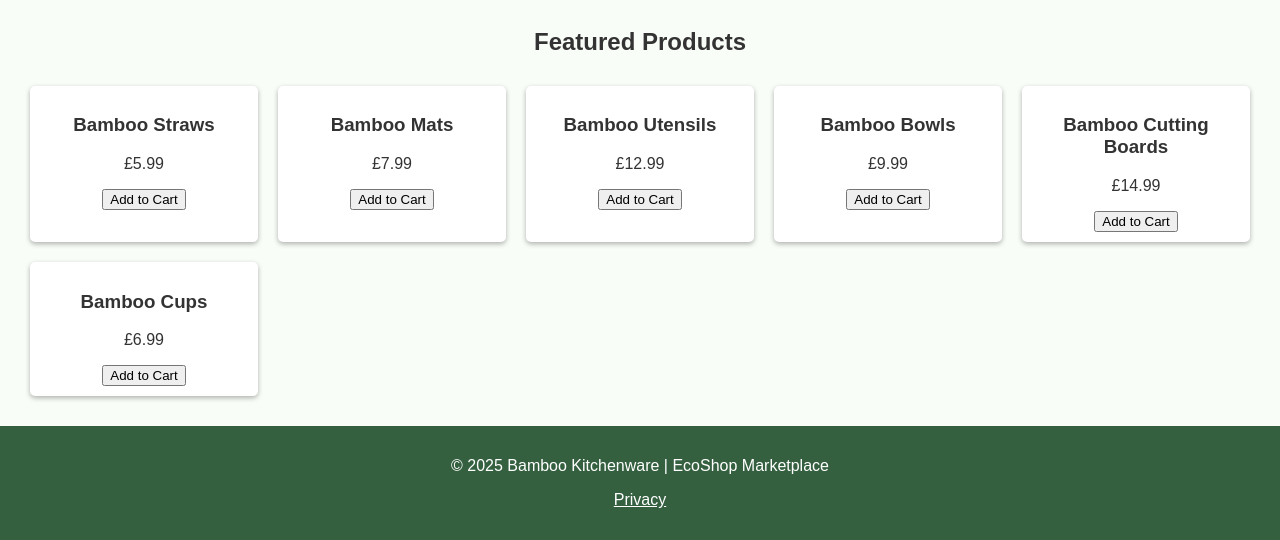
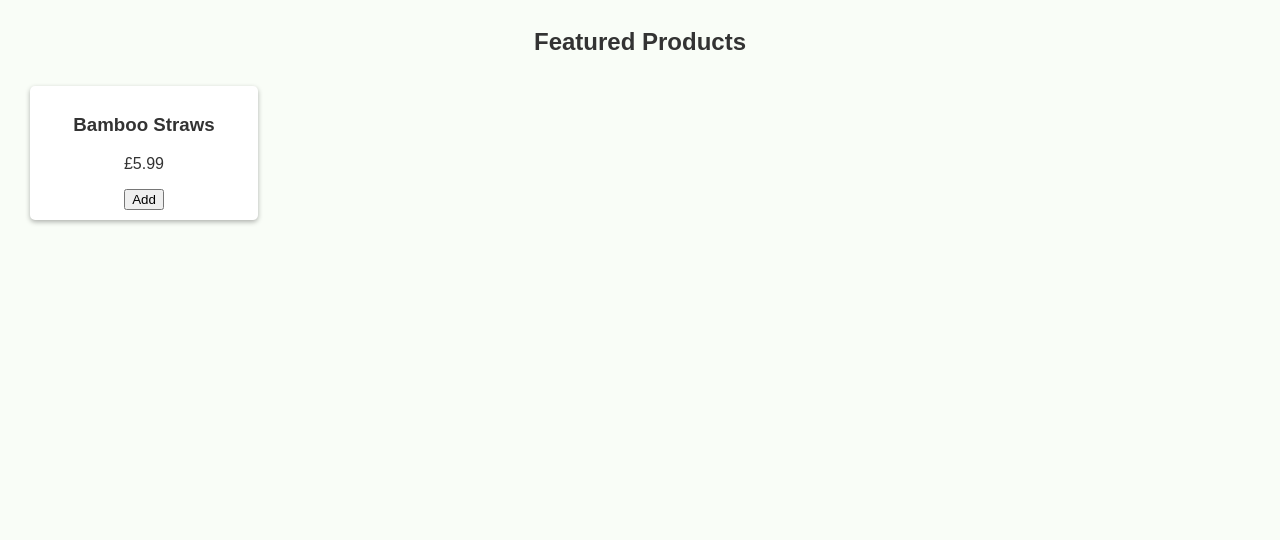
Before and after one commit to usaodatov/umexim-site, a plain HTML site: page index.html in a window 1280 px wide. Shown: the part 507-1047 px from the top of the page. After the commit the page ends 800 px from the top, so only its background shows below. Drawn offline with Linux system fonts and the light colour scheme.

Commit message:
Update index.html

```diff
--- a/index.html
+++ b/index.html
@@ -1,6 +1,5 @@
 <!DOCTYPE html>
 <html lang="en">
-
 <head>
   <meta charset="UTF-8">
   <meta name="viewport" content="width=device-width, initial-scale=1.0">
@@ -78,11 +77,31 @@
       border-radius: 5px;
     }
 
+    .test-buttons {
+      margin: 30px;
+      text-align: center;
+    }
+
+    .test-buttons button {
+      margin: 10px;
+      padding: 10px 20px;
+      background-color: #4a7c59;
+      color: white;
+      border: none;
+      border-radius: 5px;
+      cursor: pointer;
+    }
+
     footer {
       background-color: #356040;
       padding: 15px;
       color: white;
       text-align: center;
+    }
+
+    footer a {
+      color: white;
+      text-decoration: underline;
     }
   </style>
 </head>
@@ -112,39 +131,4 @@
   <section class="container">
     <h2>Featured Products</h2>
     <div class="product-grid">
-            <div class="product">
-                <h3>Bamboo Straws</h3>
-                <p>£5.99</p>
-                <button>Add to Cart</button>
-            </div>
-            <div class="product">
-                <h3>Bamboo Mats</h3>
-                <p>£7.99</p>
-                <button>Add to Cart</button>
-            </div>
-            <div class="product">
-                <h3>Bamboo Utensils</h3>
-                <p>£12.99</p>
-                <button>Add to Cart</button>
-            </div>
-            <div class="product">
-                <h3>Bamboo Bowls</h3>
-                <p>£9.99</p>
-                <button>Add to Cart</button>
-            </div>
-            <div class="product">
-                <h3>Bamboo Cutting Boards</h3>
-                <p>£14.99</p>
-                <button>Add to Cart</button>
-            </div>
-            <div class="product">
-                <h3>Bamboo Cups</h3>
-                <p>£6.99</p>
-                <button>Add to Cart</button>
-            </div>
-        </div>
-    </section>
-
-    <footer>
-        <p>&copy; 2025 Bamboo Kitchenware | EcoShop Marketplace</p>
-        <p><a href="#" style="color:white;">Privacy
+      <div class="product"><h3>Bamboo Straws</h3><p>£5.99</p><button>Add
```
Lines whose indentation alone changed are shown as unchanged.
